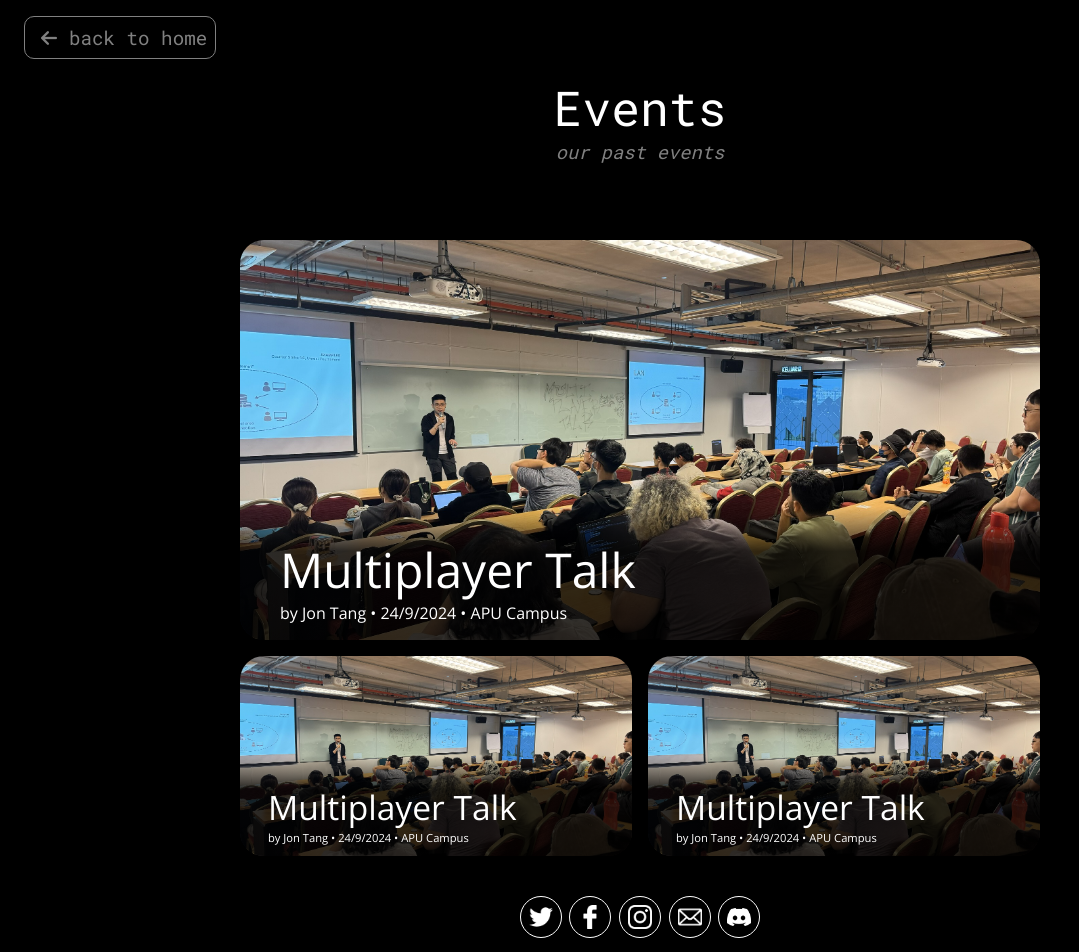
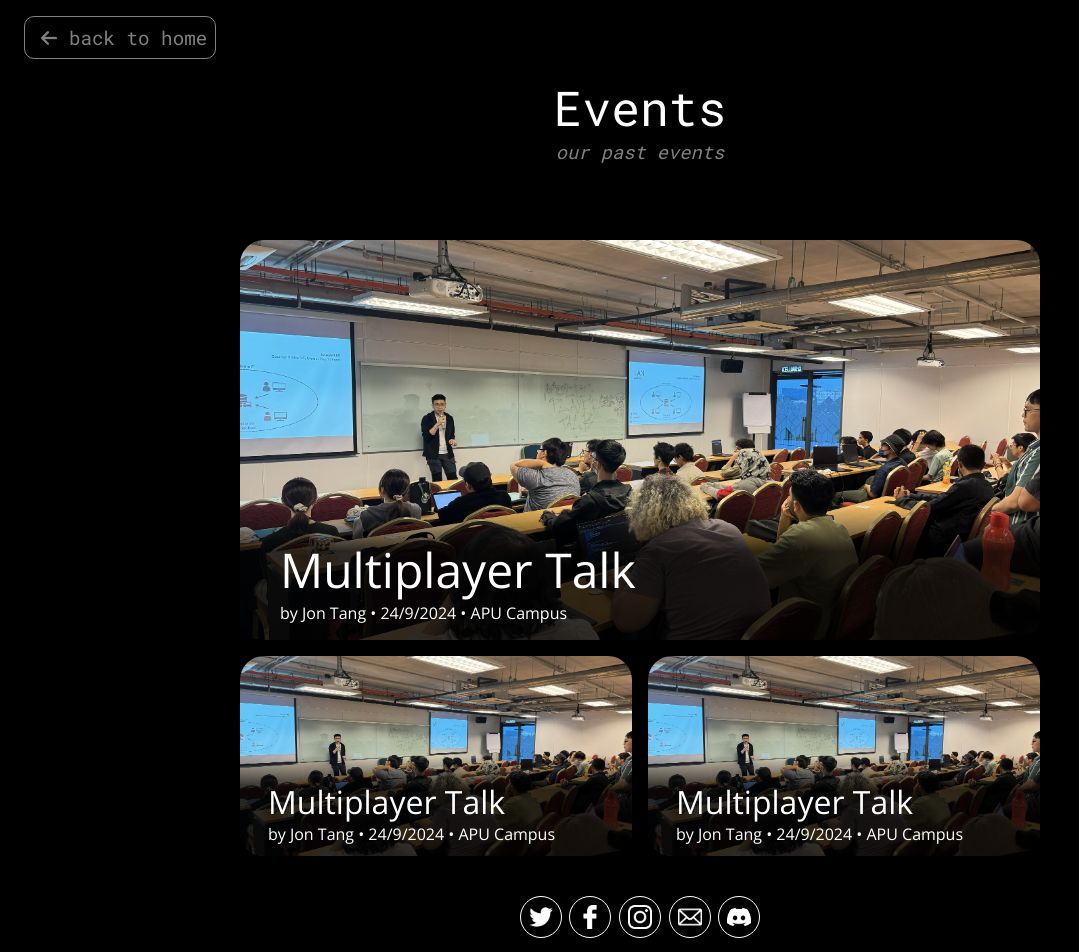
Before and after one commit to ian-hon/apugdc, a Next.js app: page /events in a window 1280 px wide. Shown: the top 952 px of the page, without its empty margins (0-1079 px from the left). Built offline with nearby package versions, Linux system fonts and the light colour scheme.

Commit message:
Events font size change

```diff
--- a/src/app/events/events.module.css
+++ b/src/app/events/events.module.css
@@ -46,7 +46,9 @@
             & #description {
                 font-size:0.7rem;
 
-
+                & h2 {
+                    font-size:2rem;
+                }
             }
 
             & #gradient {
@@ -104,8 +106,6 @@
         & #description {
             z-index: 100;
 
-            font-size:1rem;
-
             padding:1em 5ch;
 
             & h2, & h3 {
@@ -114,11 +114,11 @@
             }
 
             & h2 {
-                font-size:3em;
+                font-size:3rem;
             }
 
             & h3 {
-                font-size:1em;
+                font-size:1rem;
             }
         }
 
```
